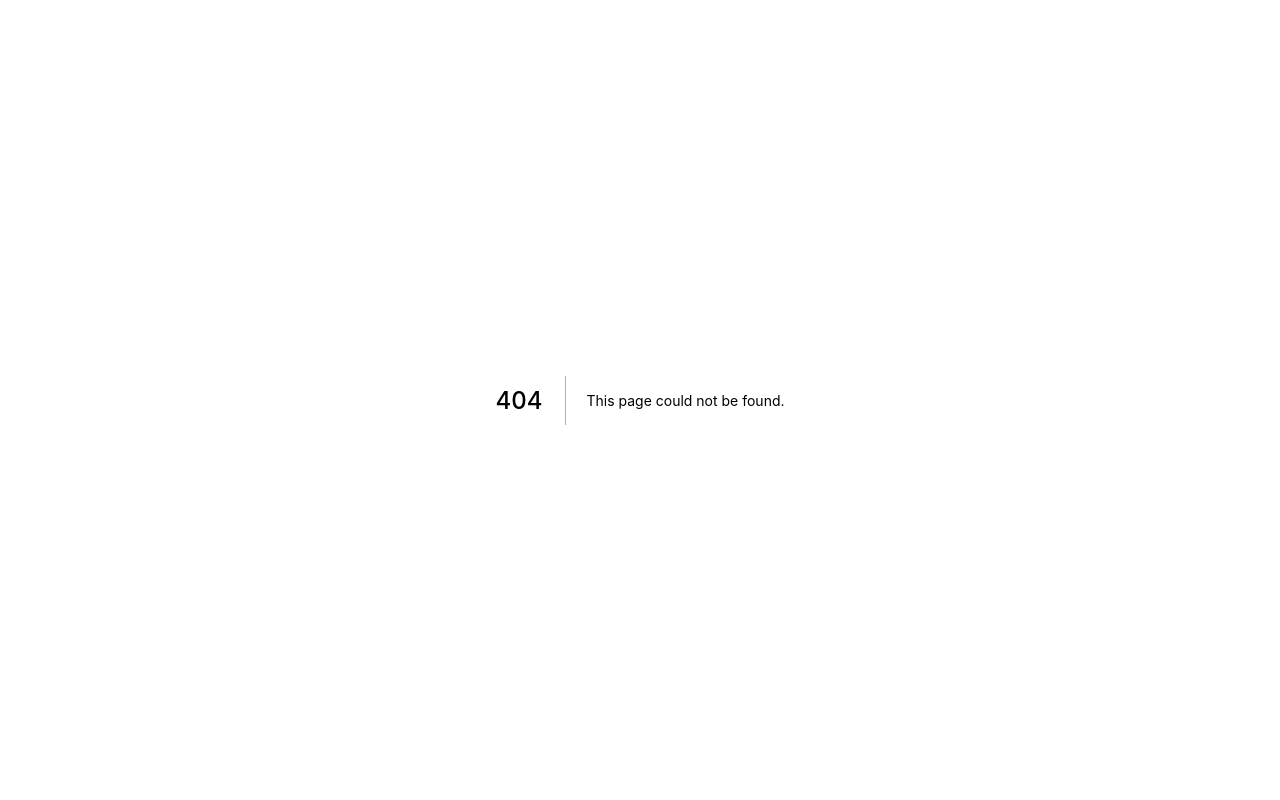
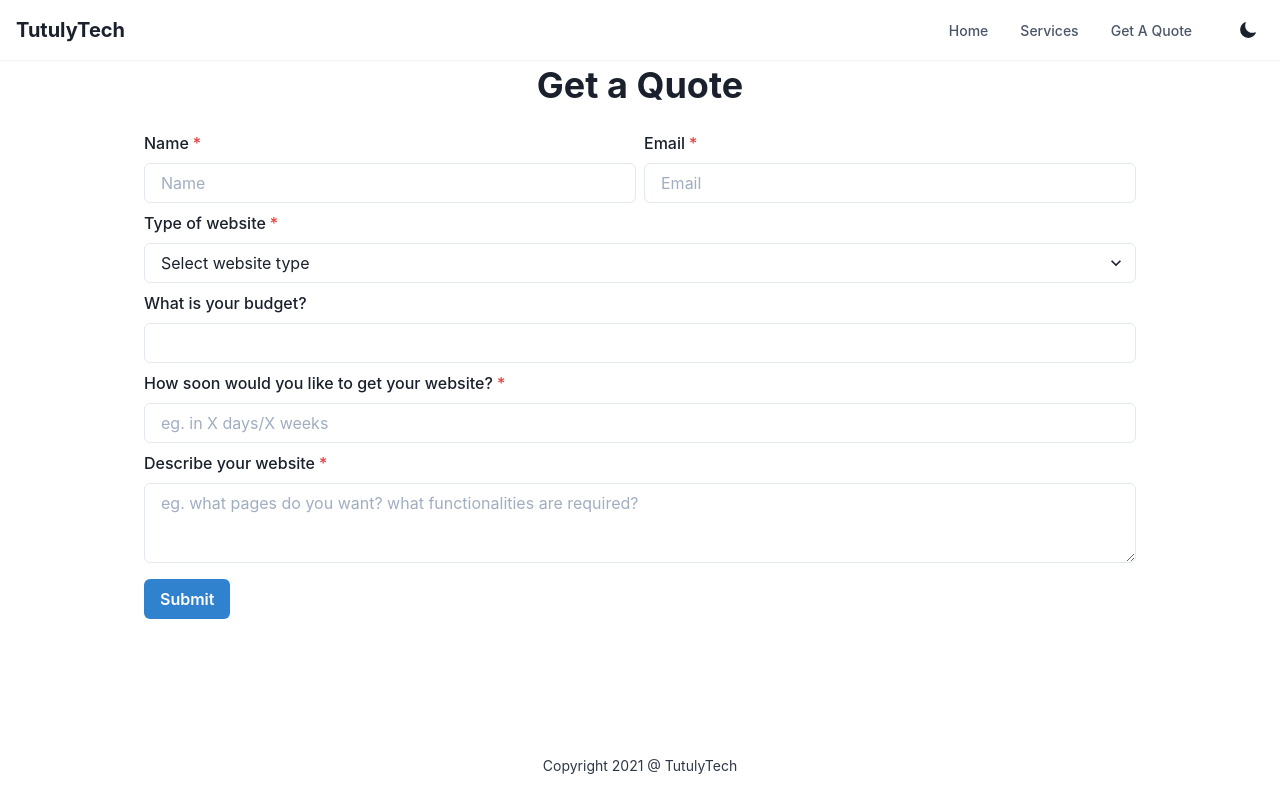
Before and after one commit to huangfulei/tutulyTech, a Next.js app: page /quote in a window 1280 px wide. Before the commit this address had no page. Built offline with nearby package versions, Linux system fonts and the light colour scheme.

Commit message:
added get quote componenet

```diff
--- a/common/consts/constants.ts
+++ b/common/consts/constants.ts
@@ -25,6 +25,10 @@ export const NAV_ITEMS: Array<NavItem> = [
       },
     ],
   },
+  {
+    label: "Get A Quote",
+    href: "/quote",
+  },
 ];
 
 /**
--- a/modules/footer/index.tsx
+++ b/modules/footer/index.tsx
@@ -1,76 +1,26 @@
-import {
-  Container,
-  Icon,
-  Box,
-  Stack,
-  Text,
-  Link,
-  SimpleGrid,
-  useColorModeValue,
-  Flex,
-} from "@chakra-ui/react";
-import NextLink from "next/link";
-import NextImage from "next/image";
-import { ReactNode } from "react";
-
-const ListHeader = ({ children }: { children: ReactNode }) => {
-  return (
-    <Text fontWeight={"500"} fontSize={"lg"} mb={2}>
-      {children}
-    </Text>
-  );
-};
+import { Text, useColorModeValue, Flex } from "@chakra-ui/react";
 
 export const Footer = () => {
   return (
-    <Box
+    <Flex
       bg={useColorModeValue("gray.50", "gray.900")}
       color={useColorModeValue("gray.700", "gray.200")}
+      css={{
+        backdropFilter: "saturate(180%) blur(5px)",
+        backgroundColor: useColorModeValue(
+          "rgba(255, 255, 255, 0.8)",
+          "rgba(26, 32, 44, 0.8)"
+        ),
+      }}
+      position="fixed"
+      bottom="0"
+      justifyContent="center"
+      alignItems="center"
+      w="100%"
     >
-      <Container as={Stack} maxW={"6xl"} py={10}>
-        {/* <SimpleGrid columns={{ base: 1, sm: 2, md: 4 }} spacing={8}>
-          <Stack align={"flex-start"}>
-            <ListHeader>Templates</ListHeader>
-          </Stack>
-
-          <Stack align={"flex-start"}>
-            <ListHeader>Social</ListHeader>
-            {SOCIAL_LINKS.map((link) => (
-              <Link key={link.label} href={link.href}>
-                {link.label}
-              </Link>
-            ))}
-          </Stack>
-        </SimpleGrid> */}
-      </Container>
-      <Box pb={10}>
-        <Flex
-          align={"center"}
-          _before={{
-            content: '""',
-            borderBottom: "1px solid",
-            borderColor: useColorModeValue("gray.200", "gray.700"),
-            flexGrow: 1,
-            mr: 8,
-          }}
-          _after={{
-            content: '""',
-            borderBottom: "1px solid",
-            borderColor: useColorModeValue("gray.200", "gray.700"),
-            flexGrow: 1,
-            ml: 8,
-          }}
-        >
-          <NextLink href={"/"} passHref>
-            <Link>
-              {/* <Icon as={Logo} w={{ base: 12 }} h={{ base: 12 }} /> */}
-            </Link>
-          </NextLink>
-        </Flex>
-        <Text pt={6} fontSize={"sm"} textAlign={"center"}>
-          Copyright 2021 @ TutulyTech
-        </Text>
-      </Box>
-    </Box>
+      <Text py={6} fontSize={"sm"}>
+        Copyright 2021 @ TutulyTech
+      </Text>
+    </Flex>
   );
 };
--- a/modules/header/DesktopNav.tsx
+++ b/modules/header/DesktopNav.tsx
@@ -24,6 +24,7 @@ export const DesktopNav = (props: BoxProps) => {
         <Box key={navItem.label}>
           <Popover trigger={"hover"} placement={"bottom-start"}>
             <PopoverTrigger>
+              <NextLink href={navItem.href ?? "#"} passHref={true}>
                 <Link
                   p={2}
                   fontSize={"sm"}
@@ -34,10 +35,9 @@ export const DesktopNav = (props: BoxProps) => {
                     color: useColorModeValue("gray.800", "white"),
                   }}
                 >
-                <NextLink href={navItem.href ?? "#"} passHref>
                   {navItem.label}
+                </Link>
               </NextLink>
-              </Link>
             </PopoverTrigger>
 
             {navItem.children && (
--- /dev/null
+++ b/pages/quote.tsx
@@ -0,0 +1,128 @@
+import { SEO } from "../common/components/SEO";
+import { AppLayout } from "./../modules/AppLayout";
+import {
+  Button,
+  Select,
+  Container,
+  HStack,
+  VStack,
+  FormControl,
+  NumberInputField,
+  Heading,
+  Input,
+  NumberInput,
+  Textarea,
+  FormLabel,
+} from "@chakra-ui/react";
+import { useState } from "react";
+
+const websiteTypes = ["Static info display", "E-commerce", "Custom webapp"];
+interface QuoteProps {}
+
+const Quote: React.FunctionComponent<QuoteProps> = () => {
+  const [name, setName] = useState<string>();
+  const [email, setEmail] = useState<string>();
+  const [budget, setBudget] = useState<string>();
+  const [websiteType, setWebsiteType] = useState<string>();
+  const [timeRequired, setTimeRequired] = useState<string>();
+  const [desc, setDesc] = useState<string>();
+  const handleSubmit = (e: React.FormEvent<HTMLFormElement>) => {
+    e.preventDefault();
+
+    console.log("submitted");
+  };
+  return (
+    <AppLayout>
+      <SEO />
+      <Container maxW="5xl" mt={16}>
+        <form onSubmit={handleSubmit}>
+          <Heading textAlign="center" pb={6}>
+            Get a Quote
+          </Heading>
+          <VStack>
+            <HStack w="100%">
+              <FormControl isRequired>
+                <FormLabel>Name</FormLabel>
+                <Input
+                  value={name}
+                  onChange={(event: React.ChangeEvent<HTMLInputElement>) => {
+                    setName(event.target.value);
+                  }}
+                  placeholder="Name"
+                />
+              </FormControl>
+              <FormControl isRequired>
+                <FormLabel>Email</FormLabel>
+                <Input
+                  value={email}
+                  onChange={(event: React.ChangeEvent<HTMLInputElement>) => {
+                    setEmail(event.target.value);
+                  }}
+                  placeholder="Email"
+                />
+              </FormControl>
+            </HStack>
+            <FormControl isRequired>
+              <FormLabel>Type of website</FormLabel>
+              <Select
+                placeholder="Select website type"
+                value={websiteType}
+                onChange={(event: React.ChangeEvent<HTMLSelectElement>) => {
+                  setWebsiteType(event.target.value);
+                }}
+              >
+                {websiteTypes.map((websiteType) => (
+                  <option key={websiteType} value={websiteType}>
+                    {websiteType}
+                  </option>
+                ))}
+              </Select>
+            </FormControl>
+            <FormControl>
+              <FormLabel>What is your budget?</FormLabel>
+              <NumberInput
+                allowMouseWheel
+                min={0}
+                precision={0}
+                value={budget}
+                onChange={(val) => {
+                  setBudget(val);
+                }}
+              >
+                <NumberInputField />
+              </NumberInput>
+            </FormControl>
+            <FormControl isRequired>
+              <FormLabel>
+                How soon would you like to get your website?
+              </FormLabel>
+              <Input
+                value={timeRequired}
+                onChange={(event: React.ChangeEvent<HTMLInputElement>) => {
+                  setTimeRequired(event.target.value);
+                }}
+                placeholder="eg. in X days/X weeks"
+              />
+            </FormControl>
+            <FormControl isRequired>
+              <FormLabel>Describe your website</FormLabel>
+              <Textarea
+                value={desc}
+                onChange={(event: React.ChangeEvent<HTMLTextAreaElement>) => {
+                  setDesc(event.target.value);
+                }}
+                placeholder="eg. what pages do you want? what functionalities are required? "
+              />
+            </FormControl>
+          </VStack>
+
+          <Button colorScheme="blue" mt={4} type="submit">
+            Submit
+          </Button>
+        </form>
+      </Container>
+    </AppLayout>
+  );
+};
+
+export default Quote;
--- a/pages/services.tsx
+++ b/pages/services.tsx
@@ -1,7 +1,4 @@
-import * as React from "react";
-import Head from "next/head";
-import { SplitWithImage } from "../common/components/features/SplitWithImage";
-import { Box, Flex, Text, VStack } from "@chakra-ui/layout";
+import { Text } from "@chakra-ui/layout";
 import LargeWithAppLinksAndSocial from "../common/components/footers/LargeWithAppLinksAndSocial";
 import LargeWithLogoLeft from "../common/components/footers/LargeWithLogoLeft";
 import LargeWithNewsletter from "../common/components/footers/LargeWithNewsletter";
@@ -27,7 +24,6 @@ const Services: React.FC<ServicesProps> = () => {
     <AppLayout>
       <SEO />
       <Text>Features</Text>
-
       <SimpleThreeColumns />
       <GridListWithHeading />
       <Text>Footers</Text>
```
Also changed, not shown: modules/aboutMe/index.tsx (+5 -44 lines). Lines whose indentation alone changed are shown as unchanged.
